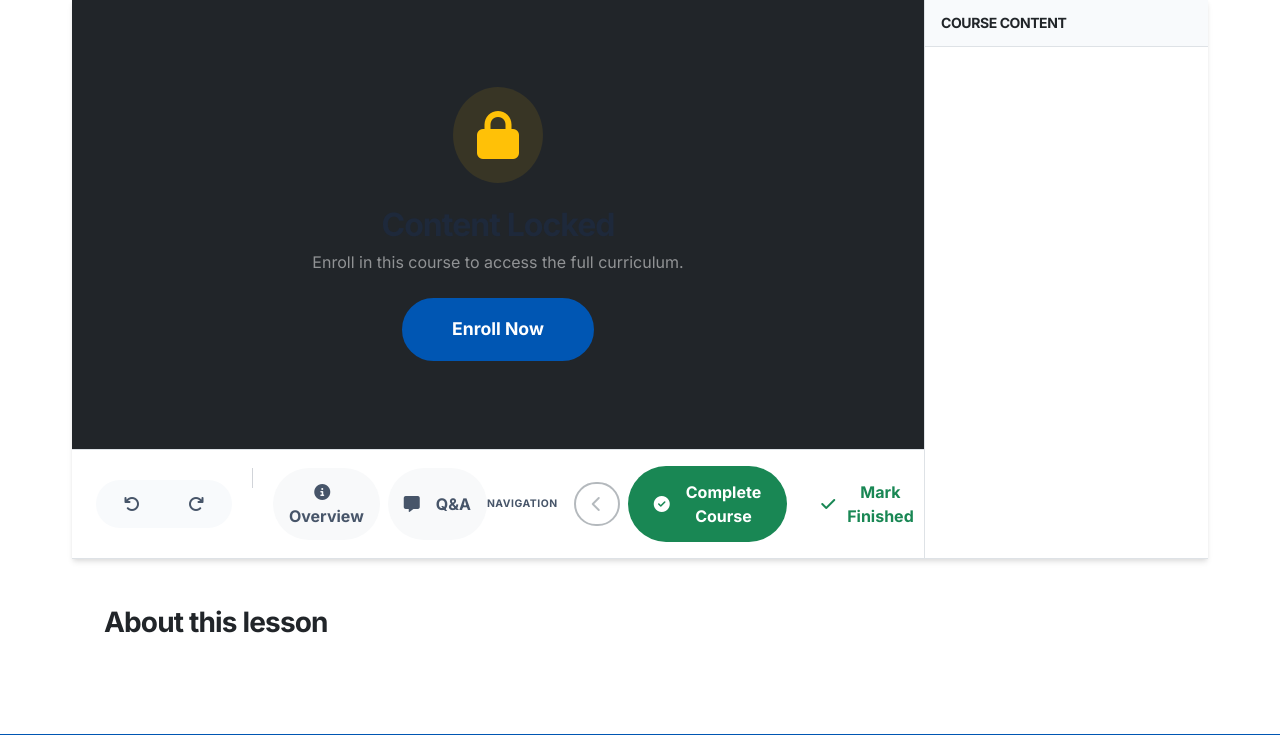
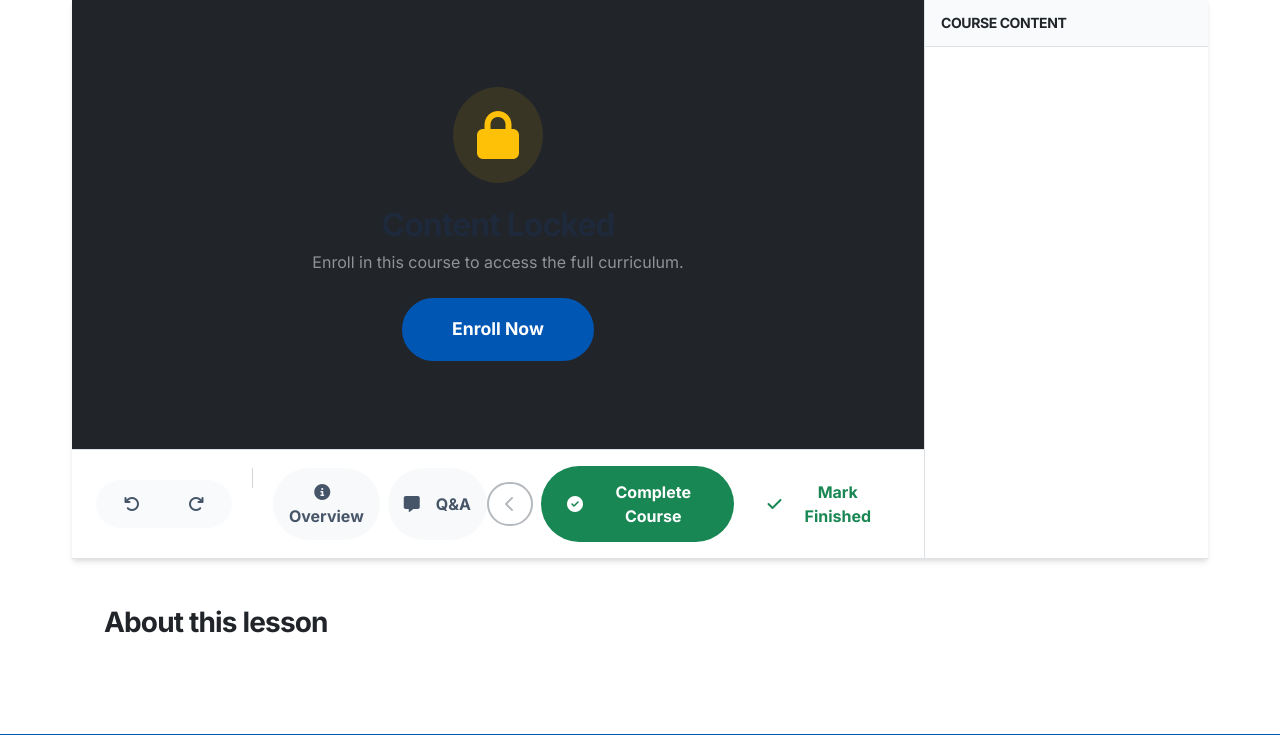
Before and after one commit to iamarjunaravind/netixa, a Django app: template templates/jobs/lesson_detail.html in a window 1280 px wide. Shown: the part 130-865 px from the top of the page. Run offline with Django 4.2, Linux system fonts and the light colour scheme; the template is opened without the code that fills it, so the values that code supplies are empty; some libraries are stand-ins or nearby versions.

Commit message:
UI Polish: remove redundant navigation text label

```diff
--- a/templates/jobs/lesson_detail.html
+++ b/templates/jobs/lesson_detail.html
@@ -160,7 +160,7 @@
                     </div>
 
                     <div class="d-flex gap-2 align-items-center">
-                        <div class="text-xs fw-bold text-muted text-uppercase d-none d-sm-block me-2" style="font-size: 0.65rem; letter-spacing: 0.05em;">Navigation</div>
+
                         {% if prev_lesson %}
                         <a href="{% url 'jobs:lesson_detail' prev_lesson.slug %}" class="btn btn-sm btn-control btn-outline-dark px-3 rounded-pill" title="Previous Lesson">
                             <i class="fas fa-chevron-left"></i> <span class="d-none d-md-inline ms-1">Prev</span>
```
